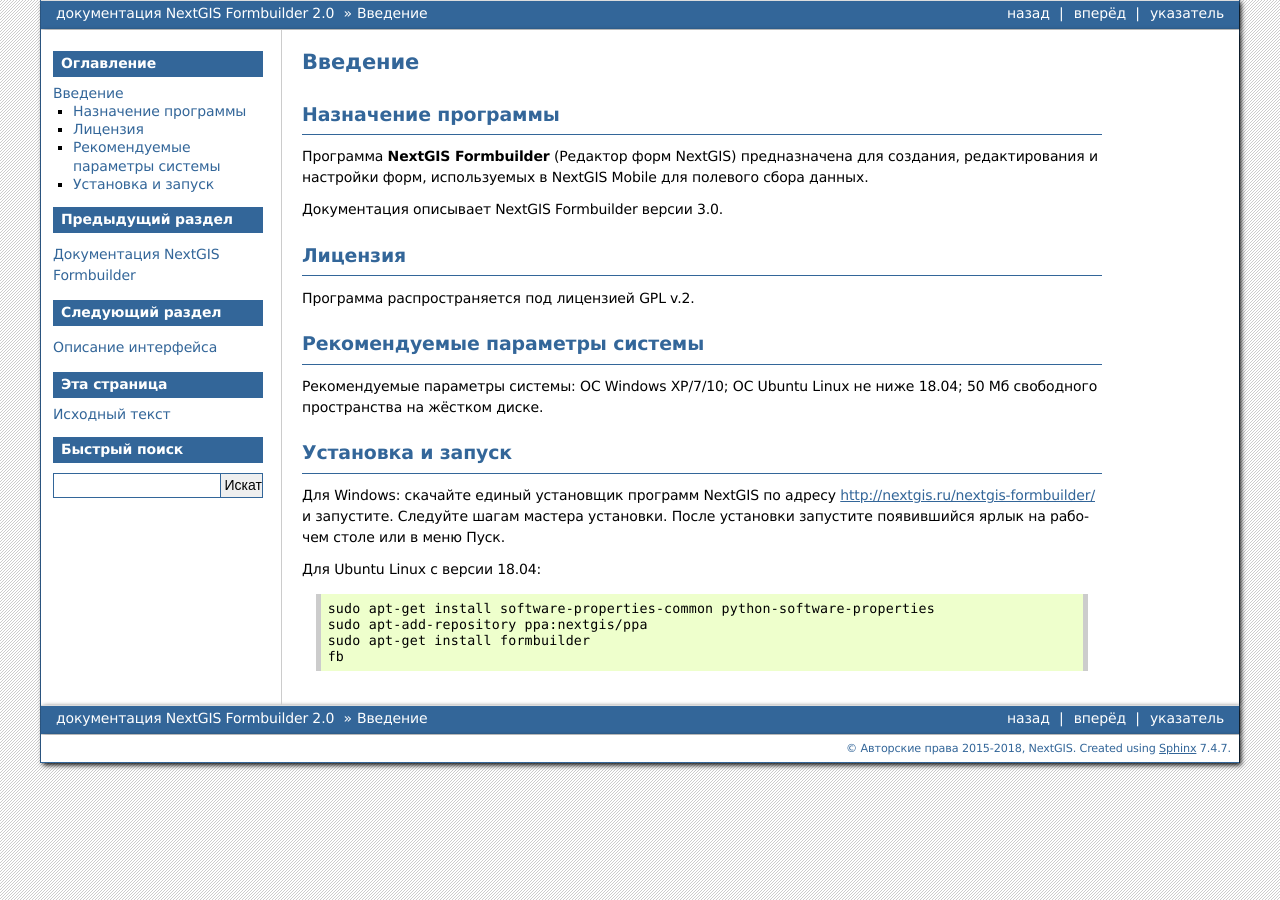
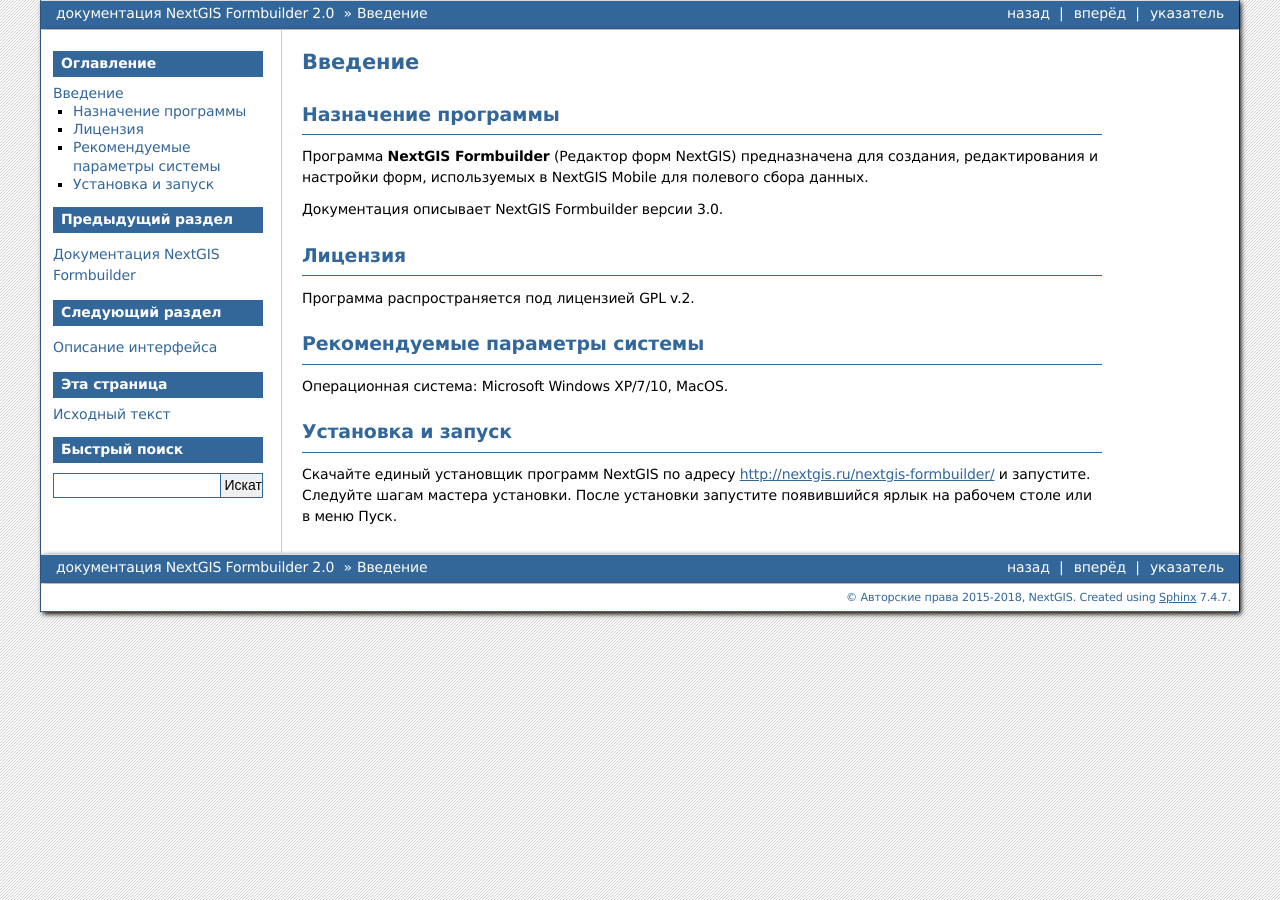
Before and after one commit to nextgis/docs_formbuilder, a Sphinx documentation site: the page built from source/intro.rst, in a window 1280 px wide. Built offline with Sphinx 7.4.7, drawn with Linux system fonts in a browser that asks for light colours; formulas are drawn with MathJax 3.

Commit message:
Update intro.rst

```diff
--- a/source/intro.rst
+++ b/source/intro.rst
@@ -31,20 +31,11 @@
 Рекомендуемые параметры системы
 -------------------------------
 
-Рекомендуемые параметры системы: ОС Windows XP/7/10; ОС Ubuntu Linux не ниже 18.04; 50 Мб свободного пространства на жёстком диске.
+Операционная система: Microsoft Windows XP/7/10, MacOS.
 
 .. _ngfb_run:
 
 Установка и запуск
 ------------------
 
-Для Windows: скачайте единый установщик программ NextGIS по адресу http://nextgis.ru/nextgis-formbuilder/ и запустите. Следуйте шагам мастера установки. После установки запустите появившийся ярлык на рабочем столе или в меню Пуск.
-
-Для Ubuntu Linux с версии 18.04:
-
-.. code-block:: bash
-
-   sudo apt-get install software-properties-common python-software-properties
-   sudo apt-add-repository ppa:nextgis/ppa
-   sudo apt-get install formbuilder
-   fb
+Скачайте единый установщик программ NextGIS по адресу http://nextgis.ru/nextgis-formbuilder/ и запустите. Следуйте шагам мастера установки. После установки запустите появившийся ярлык на рабочем столе или в меню Пуск.
```
